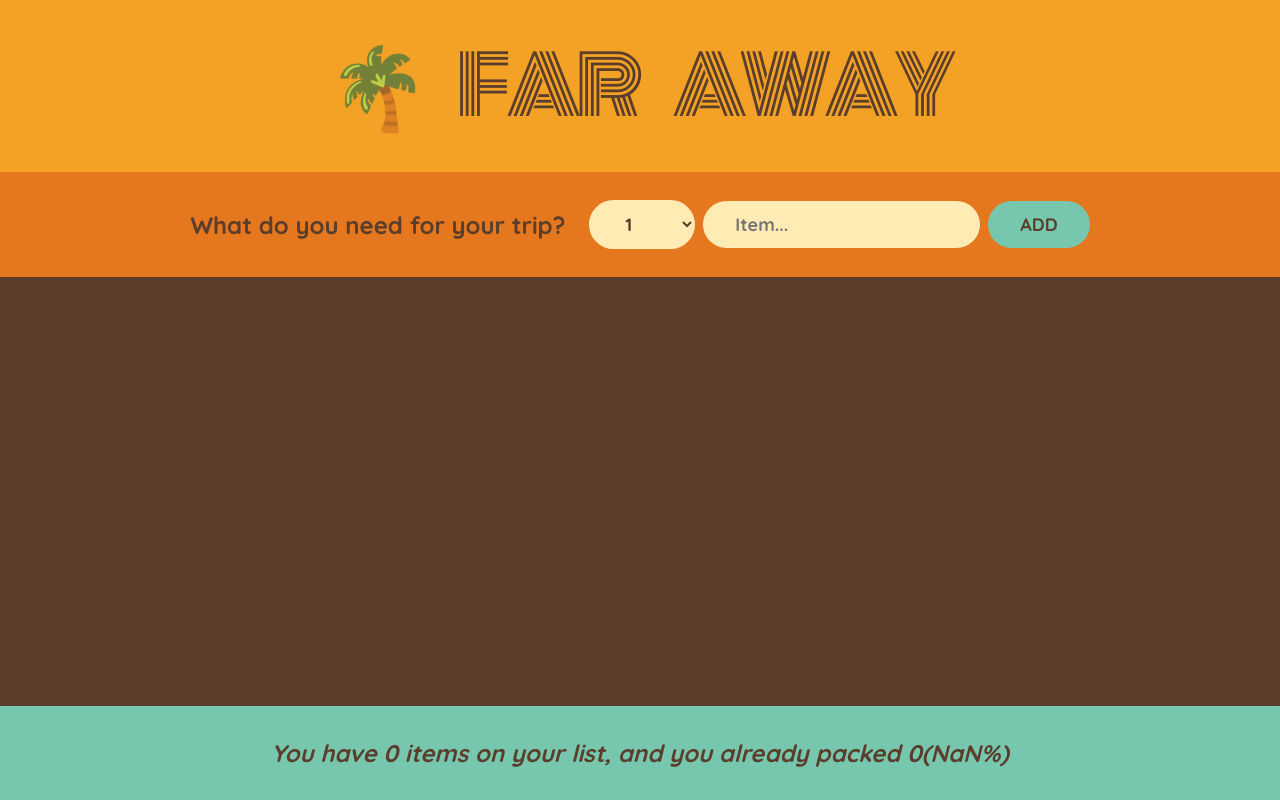
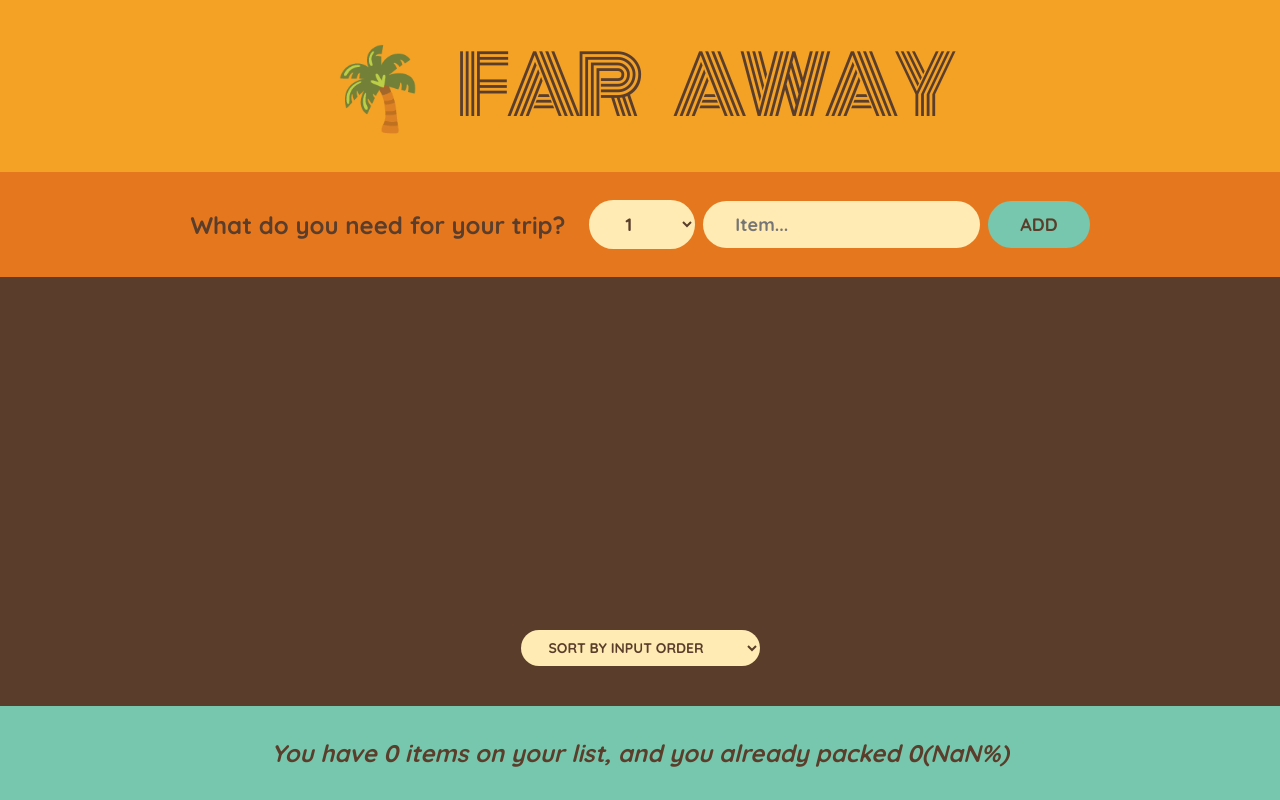
Before and after one commit to jayaquino/learning-react-05-travel-list, a React (Create React App) app: page / in a window 1280 px wide. Built offline with nearby package versions, Linux system fonts and the light colour scheme.

Commit message:
feature(state): derived state sorting

```diff
--- a/src/App.js
+++ b/src/App.js
@@ -74,10 +74,25 @@
 }
 
 function PackingList({ items, onDeleteItem, onToggleItem }) {
+  const [sortBy, setSortBy] = useState("input");
+
+  let sortedItems;
+
+  if (sortBy === "input") sortedItems = items;
+
+  if (sortBy === "description")
+    sortedItems = items
+      .slice()
+      .sort((a, b) => a.description.localeCompare(b.description));
+
+  if (sortBy === "packed")
+    sortedItems = items
+      .slice()
+      .sort((a, b) => Number(a.packed) - Number(b.packed));
   return (
     <div className="list">
       <ul>
-        {items.map((item) => (
+        {sortedItems.map((item) => (
           <Item
             item={item}
             key={item.id}
@@ -86,6 +101,13 @@
           />
         ))}
       </ul>
+      <div class="actions">
+        <select value={sortBy} onChange={(e) => setSortBy(e.target.value)}>
+          <option value="input">Sort by input order</option>
+          <option value="description"> Sort by descriptions</option>
+          <option value="packed"> Sort by packed status</option>
+        </select>
+      </div>
     </div>
   );
 }
```
